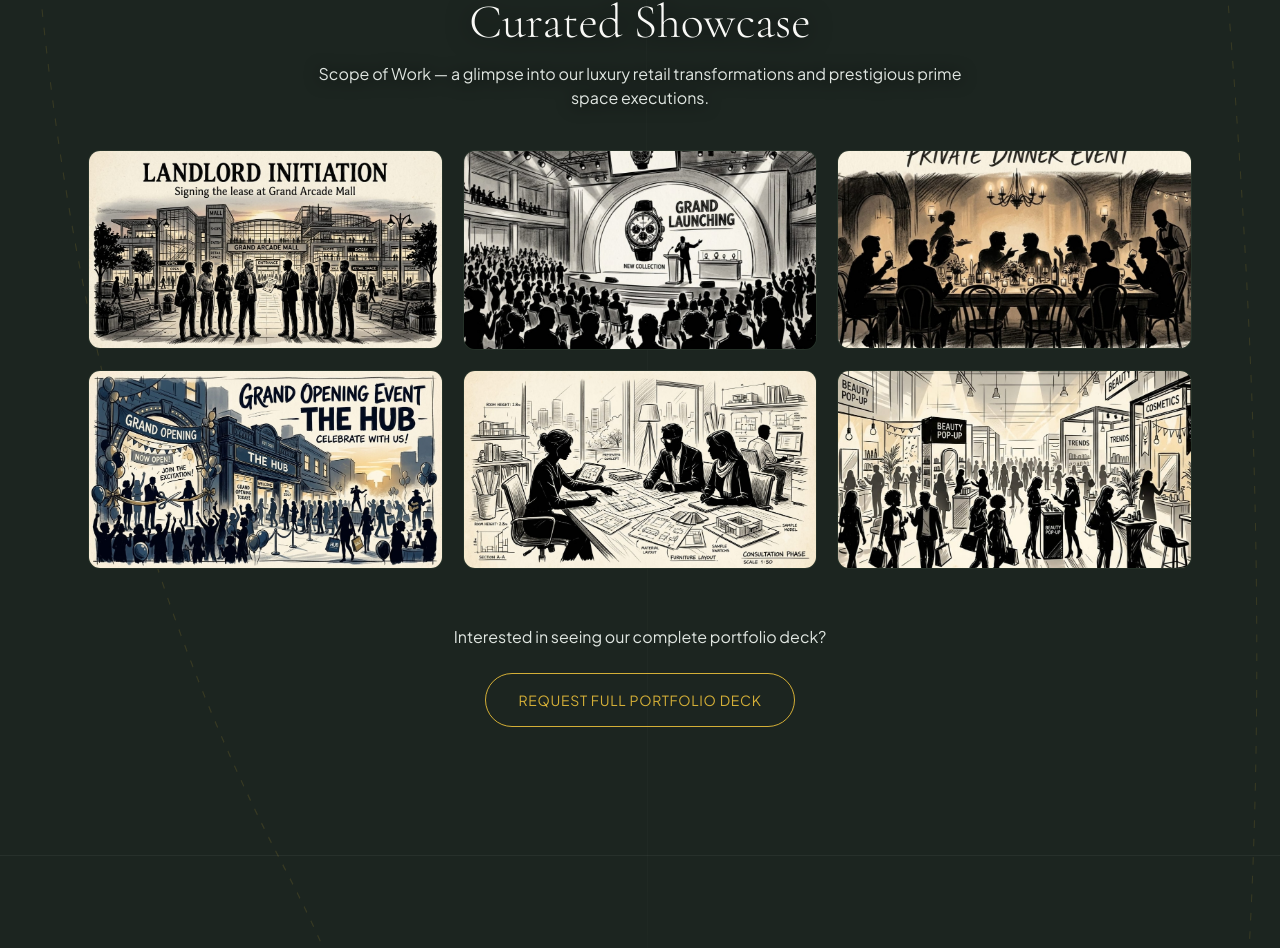
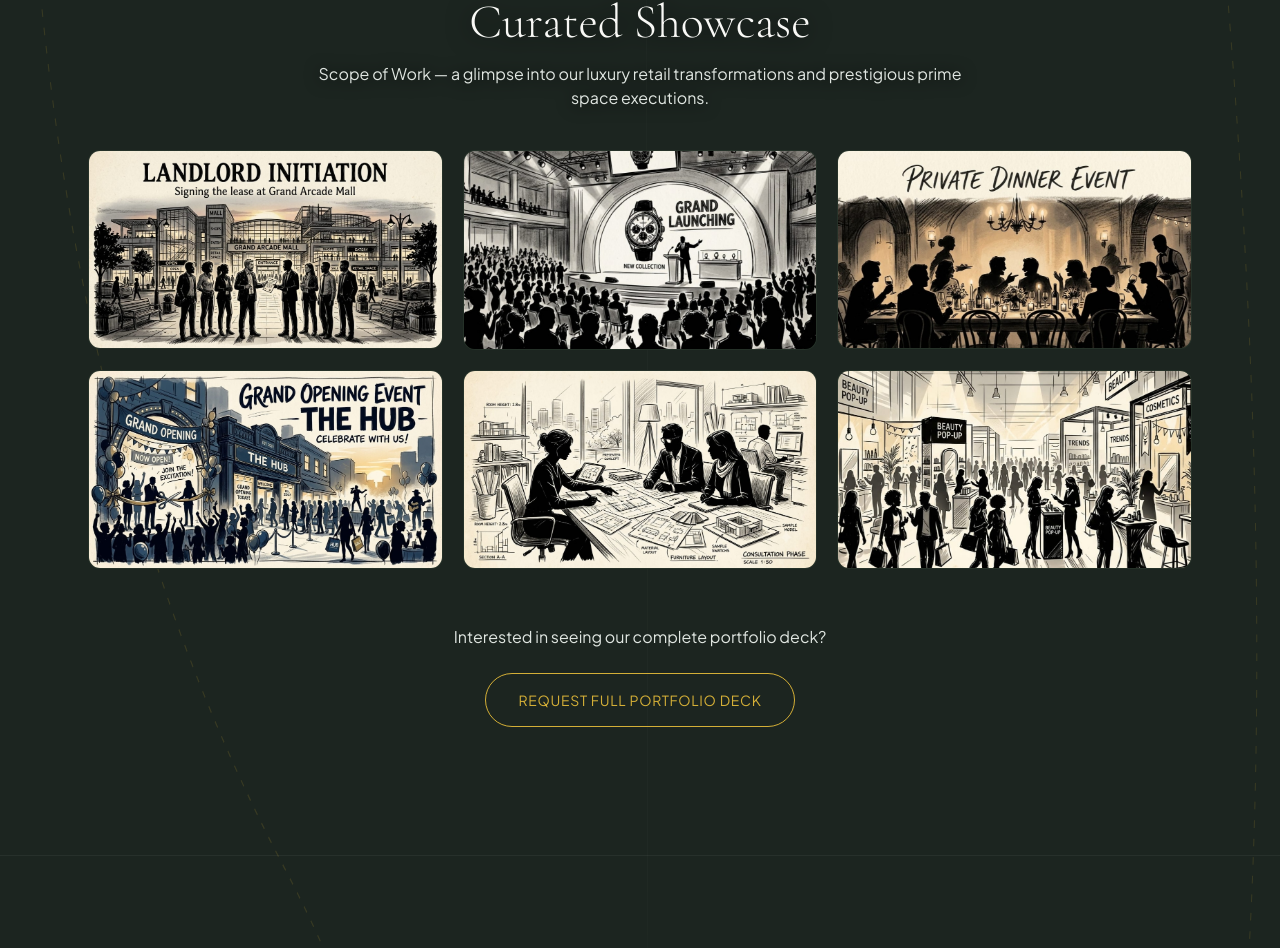
Before and after one commit to azkifr/Jh-kreasi, a Next.js app: page / in a window 1280 px wide. Shown: the part 4084-5032 px from the top of the page. Built offline with nearby package versions, Linux system fonts and the light colour scheme.

Commit message:
fix: rename Chat with our Principal to Chat with us, adjust private dinner image position to show title

```diff
--- a/src/components/PortfolioSection.tsx
+++ b/src/components/PortfolioSection.tsx
@@ -8,26 +8,32 @@ const portfolioItems = [
   {
     image: '/portfolio/landlord_initiation.jpg',
     scopeTag: 'Landlord Initiation',
+    objectPosition: 'center',
   },
   {
     image: '/portfolio/grand_launching.jpg',
     scopeTag: 'Grand Launching',
+    objectPosition: 'center',
   },
   {
     image: '/portfolio/private_dinner.jpg',
     scopeTag: 'Private Dinner Event',
+    objectPosition: 'top',
   },
   {
     image: '/portfolio/grand_opening.jpg',
     scopeTag: 'Grand Opening Event',
+    objectPosition: 'center',
   },
   {
     image: '/portfolio/consultation_phase.jpg',
     scopeTag: 'Consultation Phase',
+    objectPosition: 'center',
   },
   {
     image: '/portfolio/beauty_popup.jpg',
     scopeTag: 'Beauty Pop-Up',
+    objectPosition: 'center',
   },
 ];
 
@@ -73,7 +79,8 @@ export default function PortfolioSection() {
                     alt={item.scopeTag}
                     fill
                     sizes="(max-width: 768px) 100vw, (max-width: 1200px) 50vw, 33vw"
-                    className="object-cover object-center group-hover:scale-105 transition-transform duration-700"
+                    className="object-cover group-hover:scale-105 transition-transform duration-700"
+                    style={{ objectPosition: item.objectPosition }}
                     unoptimized
                   />
                   {/* Subtle scope tag badge on hover */}
--- a/src/components/WhatsAppButton.tsx
+++ b/src/components/WhatsAppButton.tsx
@@ -31,7 +31,7 @@ export default function WhatsAppButton() {
           className="fixed bottom-6 right-6 z-50 flex items-center gap-4"
         >
           <div className="hidden sm:block bg-ivory text-forest text-xs font-medium px-4 py-2 rounded-full shadow-lg">
-            Chat with our Principal
+            Chat with us
           </div>
           <a
             href={whatsappUrl}
```
